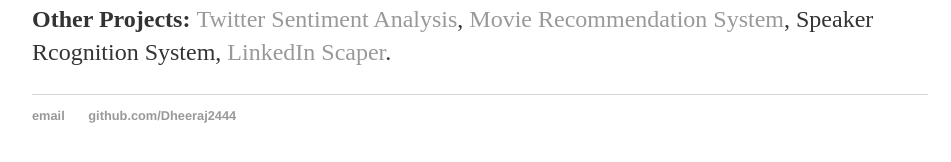
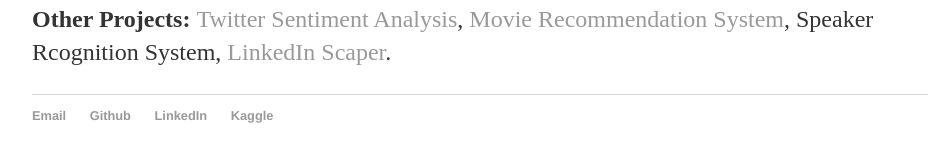
Before and after one commit to Dheeraj2444/Dheeraj2444.github.io, a Jekyll site: the page built from about/index.html, in a window 1280 px wide. Shown: the part 469-631 px from the top of the page, without its empty margins (160-1111 px from the left). Built offline with Jekyll 4.4.1, drawn with Linux system fonts in a browser that asks for light colours.

Commit message:
Update default.html

```diff
--- a/_layouts/default.html
+++ b/_layouts/default.html
@@ -21,8 +21,10 @@
 			</div><!-- /.container -->
 			<footer>
 	    		<ul>
-	        		<li><a href="mailto:dheeraj2444@outlook.com">email</a></li>
-	        		<li><a href="https://github.com/Dheeraj2444">github.com/Dheeraj2444</a></li>
+	        		<li><a href="mailto:dheeraj2444@outlook.com">Email</a></li>
+	        		<li><a href="https://github.com/Dheeraj2444">Github</a></li>
+	        		<li><a href="https://in.linkedin.com/in/dheeraj-singh-0565a124">LinkedIn</a></li>
+	        		<li><a href="https://www.kaggle.com/dheerajsingh2444">Kaggle</a></li>
 			</ul>
 			</footer>
 		</body>
```
